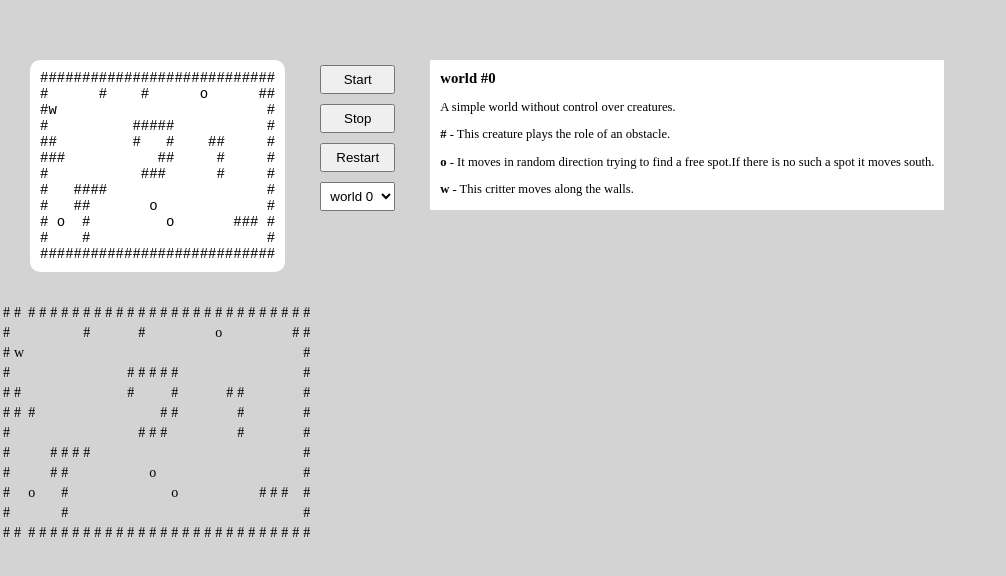
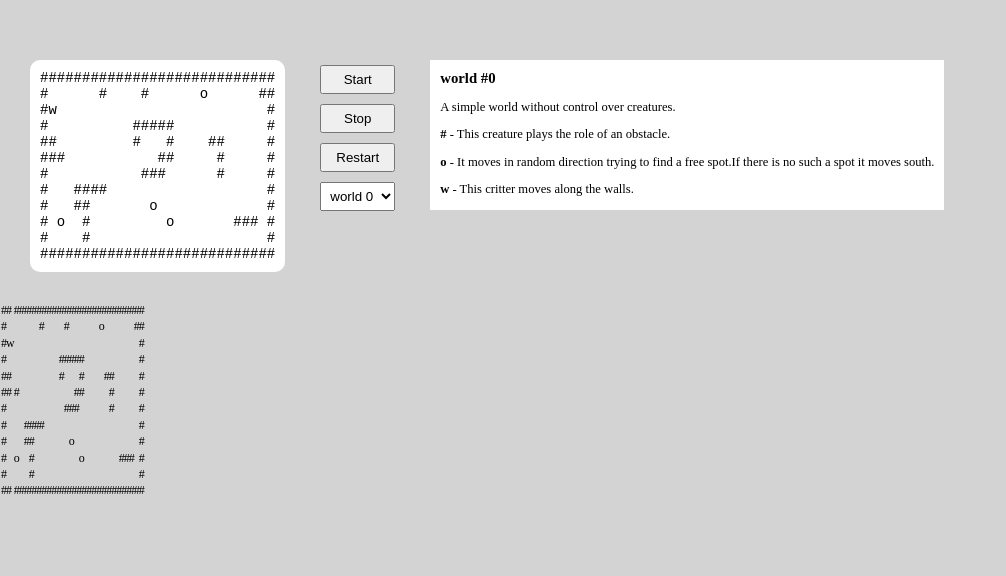
Before and after one commit to Yurimcalex/e-life, a website built with Vite: page index.html in a window 1280 px wide. Shown: the whole page, without its empty margins (0-1006 px from the left). Built offline with nearby package versions, Linux system fonts and the light colour scheme.

Commit message:
style: Create table initial styles

```diff
--- a/src/extension/view.js
+++ b/src/extension/view.js
@@ -62,6 +62,7 @@ export default class View {
 
 	createTable(data) {
 		const table = document.createElement('table');
+		table.className = 'table';
 		table.innerHTML = `
 			${data.split('\n').reduce((acc, row) => {
 				return acc + `<tr>
--- a/style.css
+++ b/style.css
@@ -53,3 +53,13 @@ body {
 	font-size: 1em;
 	font-weight: bold;
 }
+
+.table {
+	border-collapse: collapse;
+	font-size: 12px;
+}
+
+.table td {
+	line-height: 1.2;
+	letter-spacing: -3px;
+}
```
